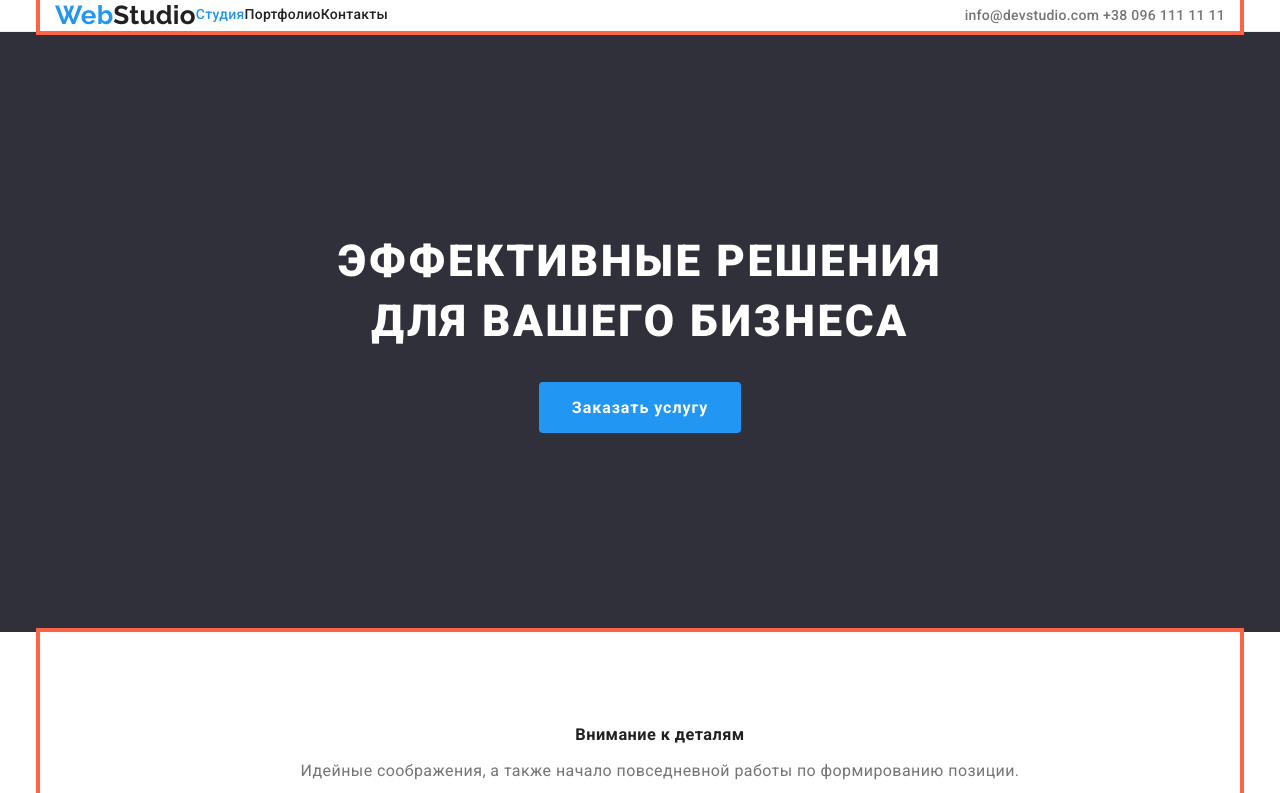
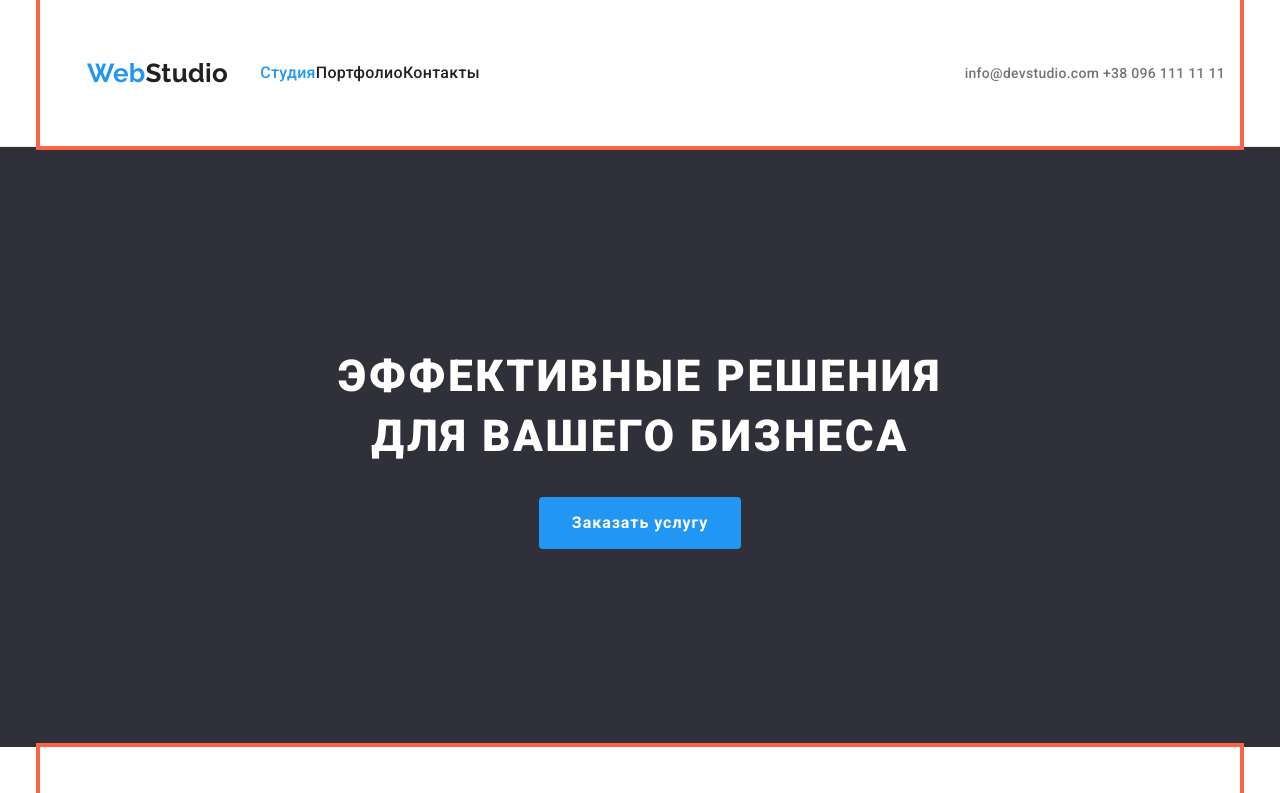
Before and after one commit to SergeyVishnevskiy/goit-markup-hw-03, a plain HTML site: page index.html in a window 1280 px wide. Shown: the top 793 px of the page. Drawn offline with nearby package versions, Linux system fonts and the light colour scheme.

Commit message:
шапка

```diff
--- a/css/style.css
+++ b/css/style.css
@@ -73,11 +73,13 @@ img {
 }
 .nav {
     font-weight: 500;
+    font-size: 16px;
     line-height: 1.14;
     letter-spacing: 0.02em;
     display: flex;
     justify-content: space-between;
     align-items: center;
+    padding: 32px;
 }
 .nav .link {
     color: var(--primary-text-color);
```
